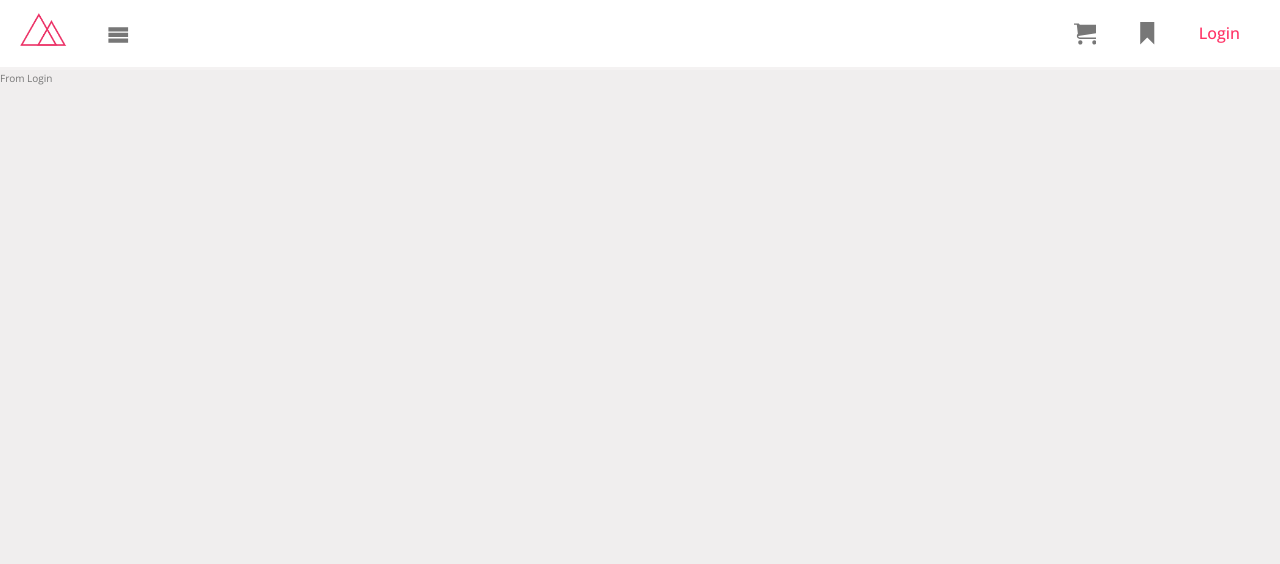
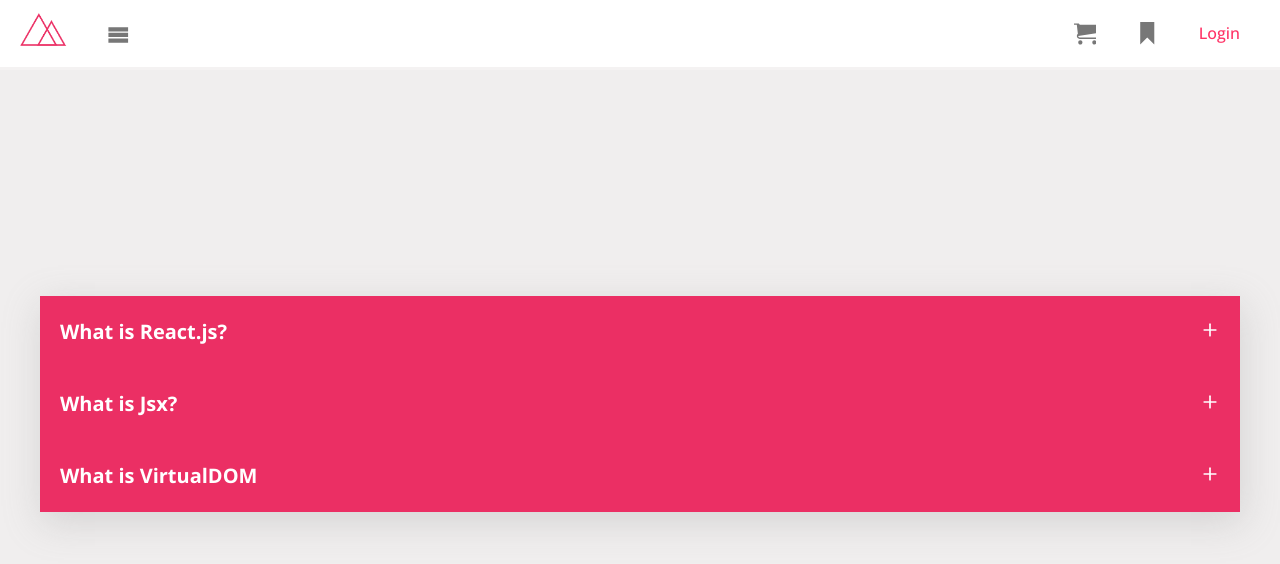
Before and after one commit to AcmDeveloper23/react-hotel-bookings, a React (Create React App) app: page /login in a window 1280 px wide. Shown: the top 564 px of the page. Built offline with nearby package versions, Linux system fonts and the light colour scheme.

Commit message:
style updates

```diff
--- /dev/null
+++ b/src/components/Accordion/Accordion.scss
@@ -0,0 +1,57 @@
+.accordion {
+    display: flex;
+    flex-direction: column;
+    align-items: center;
+    justify-content: center;
+    position: relative;
+    height: 90vh;
+    color: #fff;
+
+    &__container {
+        width: 120rem;
+        position: absolute;
+        top: 30%;
+        box-shadow: .2rem 1rem 3.5rem .1rem rgba(153, 153, 153, .3);
+        /* padding: 3rem; */
+    }
+
+    &__title-box {
+        background-color: var(--color-primary);
+        display: flex;
+        align-items: center;
+        justify-content: space-between;
+        width: 100%;
+        text-align: center;
+        cursor: pointer;
+
+        & h1 {
+            padding: 2rem;
+            font-size: 2rem;
+        }
+
+        & span {
+            margin-right: 2rem;
+        }
+    }
+
+    &__icon {
+        width: 2rem;
+        height: 2rem;
+    }
+
+    &__content-box {
+        color: var(--color-grey-dark-2);
+        background-color: var(--color-grey-light-3);
+        width: 100%;
+        height: 10rem;
+        display: flex;
+        flex-direction: column;
+        align-items: center;
+        justify-content: center;
+        border-bottom: 1px solid red;
+
+        & p {
+            font-size: 2rem;
+        }
+    }
+}
--- /dev/null
+++ b/src/components/Accordion/index.js
@@ -0,0 +1,40 @@
+import React, { useState } from 'react';
+import "./Accordion.scss";
+import { IconContext } from "react-icons";
+import { FiPlus, FiMinus } from "react-icons/fi";
+import { questionData } from '../../data/questions';
+
+const Accordion = () => {
+
+    const [isClicked, setIsClicked] = useState(false);
+
+    const toggle = index => {
+        if (isClicked === index) {
+            return setIsClicked(null);
+        }
+
+        setIsClicked(index);
+    }
+
+    return (
+        <div className="accordion">
+            <div className="accordion__container">
+                {questionData.map((item) => (
+                    <React.Fragment key={item.id}>
+                        <div onClick={() => toggle(item.id)} className="accordion__title-box">
+                            <h1>{item.question}</h1>
+                            <span>{isClicked === item.id ? <FiMinus className="accordion__icon" /> : <FiPlus className="accordion__icon" />}</span>
+                        </div>
+                        {isClicked === item.id && (
+                            <div className="accordion__content-box">
+                                <p>{item.answer}</p>
+                            </div>
+                        )}
+                    </React.Fragment>
+                ))}
+            </div>
+        </div>
+    )
+}
+
+export default Accordion;
--- a/src/components/Layout/Layout.scss
+++ b/src/components/Layout/Layout.scss
@@ -1,8 +1,20 @@
 .layout-content {
-    display: flex;
+    //display: flex;
+    display: grid;
+    grid-template-columns: 24rem 1fr;
+}
+
+.collapse {
+    transform: all 2s;
+    grid-template-columns: 0 1fr;
 }
 
 .layout-container {
     background-color: var(--color-grey-light-3);
     width: 100%;
+    padding: 1rem 2rem;
+
+    @media (max-width: 600px) {
+        padding: 0;
+    }
 }
--- a/src/components/Layout/index.js
+++ b/src/components/Layout/index.js
@@ -4,15 +4,15 @@ import "./Layout.scss";
 import { useSelector } from "react-redux";
 
 
-const Layout = ({children}) => {
+const Layout = ({ children }) => {
 
     const showSidebar = useSelector((state) => state.sideBarToggle.showSidebar);
 
     return (
         <>
             <Header />
-            <div className="layout-content">
-                {showSidebar && <SideBar />}
+            <div className={`layout-content ${!showSidebar && 'collapse'}`}>
+                <SideBar />
                 <main className="layout-container">
                     {children}
                 </main>
--- a/src/components/Listing/Listing.scss
+++ b/src/components/Listing/Listing.scss
@@ -9,7 +9,7 @@
 }
 
 .listing__cards {
-    padding: 4rem;
+    /* padding: 4rem; */
     display: flex;
     flex-wrap: wrap;
     //align-items: stretch;
--- a/src/components/SideBar/SideBar.scss
+++ b/src/components/SideBar/SideBar.scss
@@ -1,12 +1,14 @@
 .sidebar {
-    flex: 0 0 20%;
+    //flex: 0 0 20%;
     background-color: var(--color-grey-dark-1);
     display: flex;
     flex-direction: column;
     justify-content: space-between;
     // Testing
     min-height: 90vh;
+    transition: all 2s;
 }
+
 
 .menu__list {
     font-size: 1.4rem;
--- /dev/null
+++ b/src/data/questions.js
@@ -0,0 +1,17 @@
+export const questionData = [
+    {
+        id: "q1",
+        question: "What is React.js?",
+        answer: "React is an JavaScript Libray used for building user interfaces"
+    },
+    {
+        id: "q2",
+        question: "What is Jsx?",
+        answer: "React is an JavaScript Libray used for building user interfaces"
+    },
+    {
+        id: "q3",
+        question: "What is VirtualDOM",
+        answer: "React is an JavaScript Libray used for building user interfaces"
+    },
+]
--- a/src/pages/Login/index.js
+++ b/src/pages/Login/index.js
@@ -1,9 +1,12 @@
 import React from 'react'
 import Layout from '../../components/Layout';
+import Accordion from '../../components/Accordion';
 
 const Login = () => {
   return (
-    <Layout>From Login</Layout>
+    <Layout>
+        <Accordion />
+    </Layout>
   )
 }
 
```
Also changed, not shown: src/components/SearchBar/SearchBar.scss (added), src/components/SearchBar/index.js (added).
